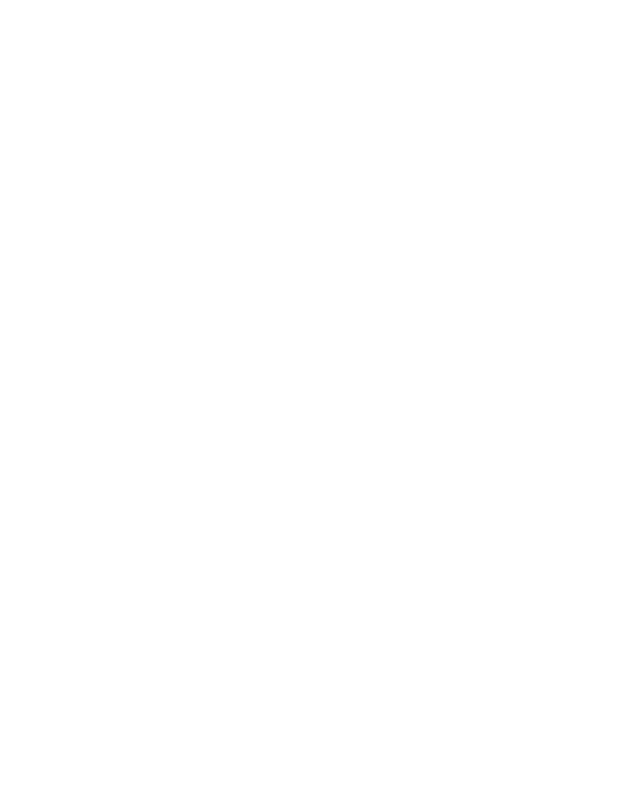
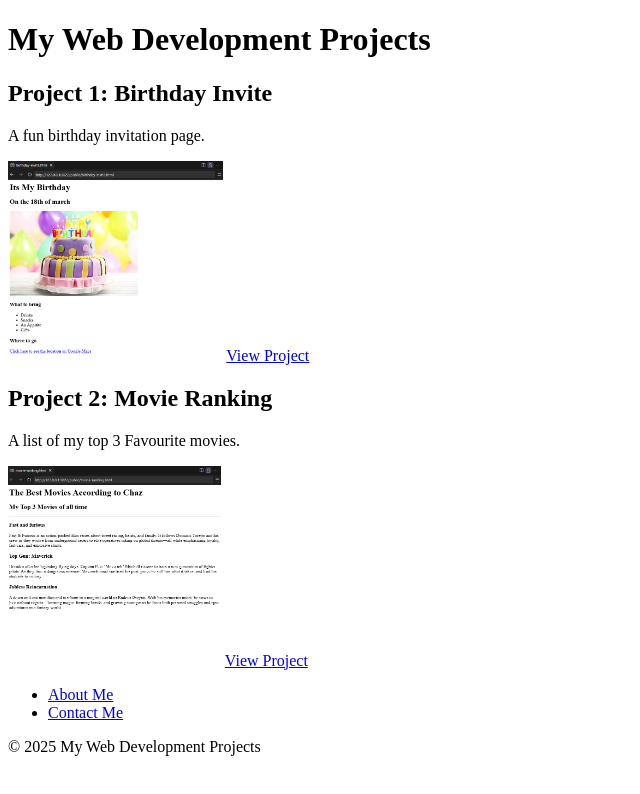
Before and after one commit to ChazCrypto/html-portfolio, a plain HTML site: page index.html in a window 1280 px wide. Shown: the whole page, without its empty margins (0-640 px from the left). Drawn offline with Linux system fonts and the light colour scheme.

Commit message:
Update index.html

```diff
--- a/index.html
+++ b/index.html
@@ -13,3 +13,47 @@ HINT for TODO 6: You can use the height attribute set to 200 to make the image s
 https://developer.mozilla.org/en-US/docs/Web/HTML/Element/img#attr-height -->
 
 <!-- TODO 7: Add the Contact Me and About Me page links -->
+
+<!DOCTYPE html>
+<html lang="en">
+<head>
+    <meta charset="UTF-8">
+    <meta name="viewport" content="width=device-width, initial-scale=1.0">
+    <title>My Web Development Projects</title>
+    <link rel="stylesheet" href="styles.css">
+</head>
+<body>
+    <header>
+        <h1>My Web Development Projects</h1>
+    </header>
+
+    <main>
+        <section>
+            <h2>Project 1: Birthday Invite</h2>
+            <p>A fun birthday invitation page.</p>
+            <img src="./public/Birthday-Proj.png" alt="Birthday Invite Preview" height="200">
+            <a href="public/birthday-invite.html">View Project</a>
+        </section>
+
+        <section>
+            <h2>Project 2: Movie Ranking</h2>
+            <p>A list of my top 3 Favourite movies.</p>
+            <img src="./public/Movie-Raking.png" alt="Movie Ranking" height="200">
+            <a href="public/movie-ranking.html">View Project</a>
+        </section>
+
+
+
+        <!-- Add more projects as needed -->
+    </main>
+    <nav>
+        <ul>
+            <li><a href="public/about.html">About Me</a></li>
+            <li><a href="public/contact.html">Contact Me</a></li>
+        </ul>
+    </nav>
+    <footer>
+        <p>&copy; 2025 My Web Development Projects</p>
+    </footer>
+</body>
+</html>
```
